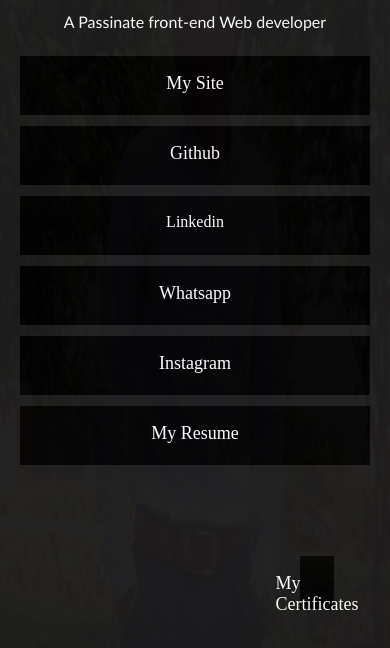
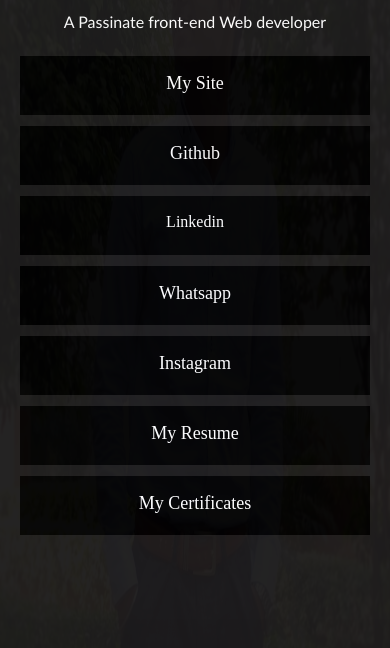
Before and after one commit to UttamAdha96/Linktree-clone-portfolio, a plain HTML site: page index.html in a window 390 px wide. Shown: the part 144-792 px from the top of the page. Drawn offline with Linux system fonts and the light colour scheme.

Commit message:
Update style.css

```diff
--- a/style.css
+++ b/style.css
@@ -17,12 +17,14 @@
     background-repeat: no-repeat;
     background-size: 100vw 800px;
 }
+
 .logo{
     position: relative;
     top: 23px;
     display: flex;
     justify-content: center;
 }
+
 .heading{
     color: white;
     font-family:'Gill Sans', 'Gill Sans MT', Calibri, 'Trebuchet MS', sans-serif;
@@ -44,6 +46,8 @@
     justify-content: center;
     font-size: large;
 }
+
+
 .sitelink{
     border: 2px solid rgb(0, 0, 0);
     background-color: rgb(0, 0, 0);
@@ -170,6 +174,7 @@
 .certificates:hover{
     transform: scale(1.05);
 }
+
 @media only screen and (max-width: 690px) {
     body{
         background-size: 100vw 100vh;
@@ -249,4 +254,13 @@
         height: 40px;
         padding: 15px 0 0 0;
     }
+    .certificates{
+        position: absolute;
+        top: 620px;
+        left: 20px;
+        right: 20px;
+        font-size: large;
+        height: 40px;
+        padding: 15px 0 0 0;
+    }
 }
```
